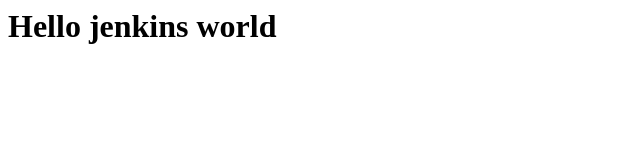
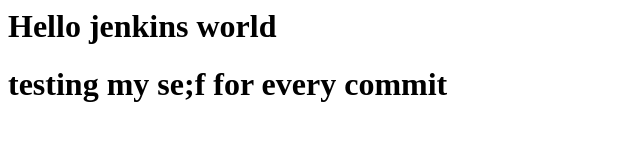
Before and after one commit to nidavanuru/jenkins-test, a plain HTML site: page index.html in a window 1280 px wide. Shown: the whole page, without its empty margins (0-640 px from the left). Drawn offline with Linux system fonts and the light colour scheme.

Commit message:
added 1 more line

```diff
--- a/index.html
+++ b/index.html
@@ -1 +1,2 @@
 <h1> Hello jenkins world </h1>
+<h1> testing my se;f for every commit </h1>
```
